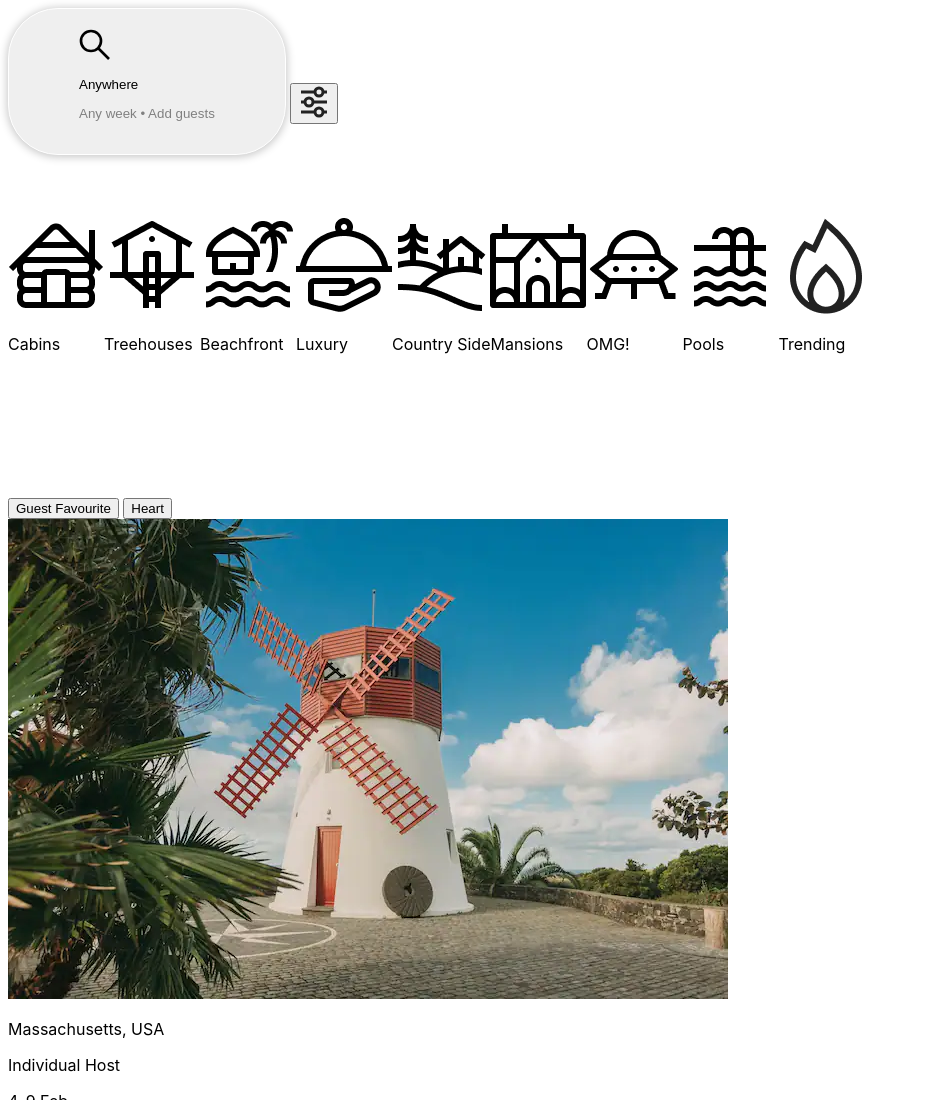
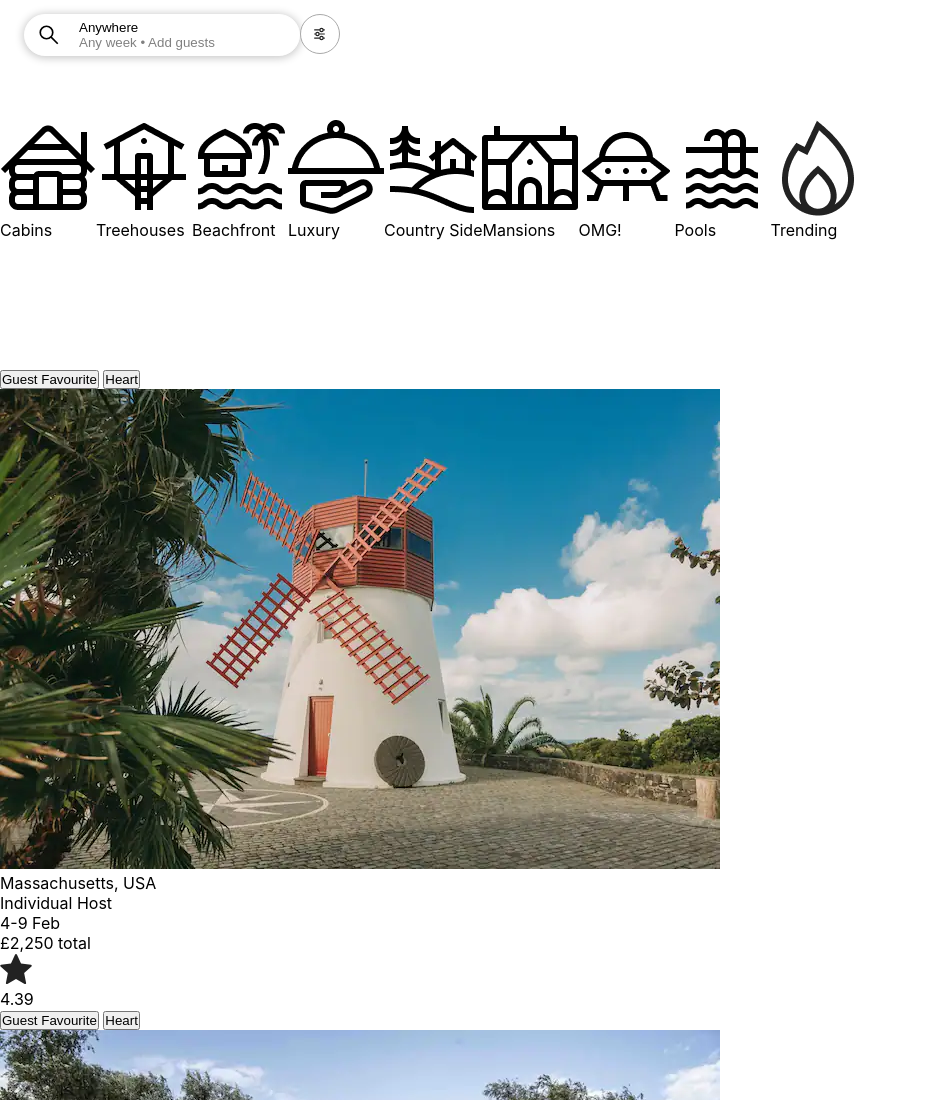
Before and after one commit to NiteOwl1990/AirBnB_SoC, a plain HTML site: page index.html in a window 1280 px wide. Shown: the top 1100 px of the page, without its empty margins (0-925 px from the left). Drawn offline with Linux system fonts and the light colour scheme.

Commit message:
worked on the search bar sizing as well as the filter icon

```diff
--- a/index.html
+++ b/index.html
@@ -11,14 +11,14 @@
       <div id="navbar">
         <div class="searchbar">
           <button id="searchbarbutton">
-            <img src="assets/search.svg" alt="searchbar" />
-            <div class="searchtext">
+            <img id="searchbaricon" src="assets/search.svg" alt="searchbar" />
+            <div id="searchtext">
               <p>Anywhere</p>
               <p style="color: grey;">Any week &#8226; Add guests</p>
             </div>
           </button>
-          <button>
-            <img src="assets/filters.svg" alt="filter" />
+          <button id="filterbutton">
+            <img id="filtericon" src="assets/filters.svg" alt="filter" />
           </button>
         </div>
         <div id="iconbar">
--- a/style.css
+++ b/style.css
@@ -1,20 +1,61 @@
+*{
+    margin: 0;
+    padding: 0;
+    box-sizing: border-box;
+}
+
 body{
     font-family: Circular, -apple-system, "system-ui", Roboto, "Helvetica Neue", sans-serif;
 }
 
+.searchbar{
+    display: flex;
+    padding: 14px 24px 0px;
+    max-width: 80%;
+}
 
 #searchbarbutton{
 border: 1px #c7c7c7 solid;
 border-radius: 50px;
 border-color: white;
-padding: 20px 70px;
+padding: 0px 4px;
 box-shadow: 0px 1px 8px 1px #c7c7c7;
 font-weight: 500;
 color: black;
+background-color: white;
+display: flex;
+align-items: center;
+
 }
 
-.searchbar > * {
+#searchbaricon{
+    display: block;
+    width: 20px;
+    height: 20px;
+    margin: 10px;
+}
+
+#searchtext p{
     text-align: left;
+    padding-left: 10px;
+    padding-right: 80px;
+}
+
+
+#filterbutton{
+    border-radius: 50%;
+    border: 1px darkgray solid;
+    width: 40px;
+    height: 40px;
+    background-color: white;
+}
+
+#filtericon{
+    width: 13px;
+    height: 14px;
+    display: block;
+    margin-left: auto;
+    margin-right: auto;
 }
 
 
@@ -23,9 +64,3 @@ color: black;
     padding-top: 5%;
     padding-bottom: 10%;
 }
-
-.searchbar input::placeholder{
-    color: black;
-    font-family: Circular, -apple-system, "system-ui", Roboto, "Helvetica Neue", sans-serif;
-    padding-left: 25px;
-}
```
